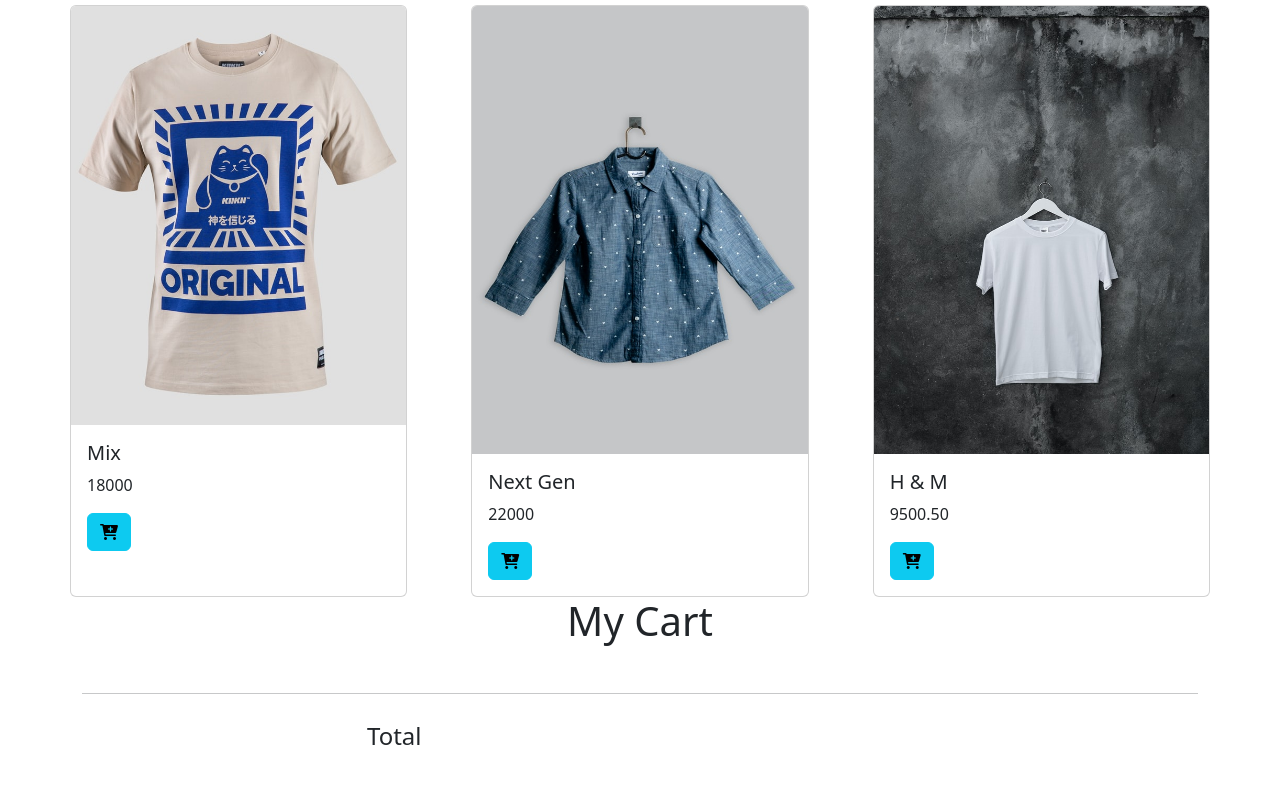
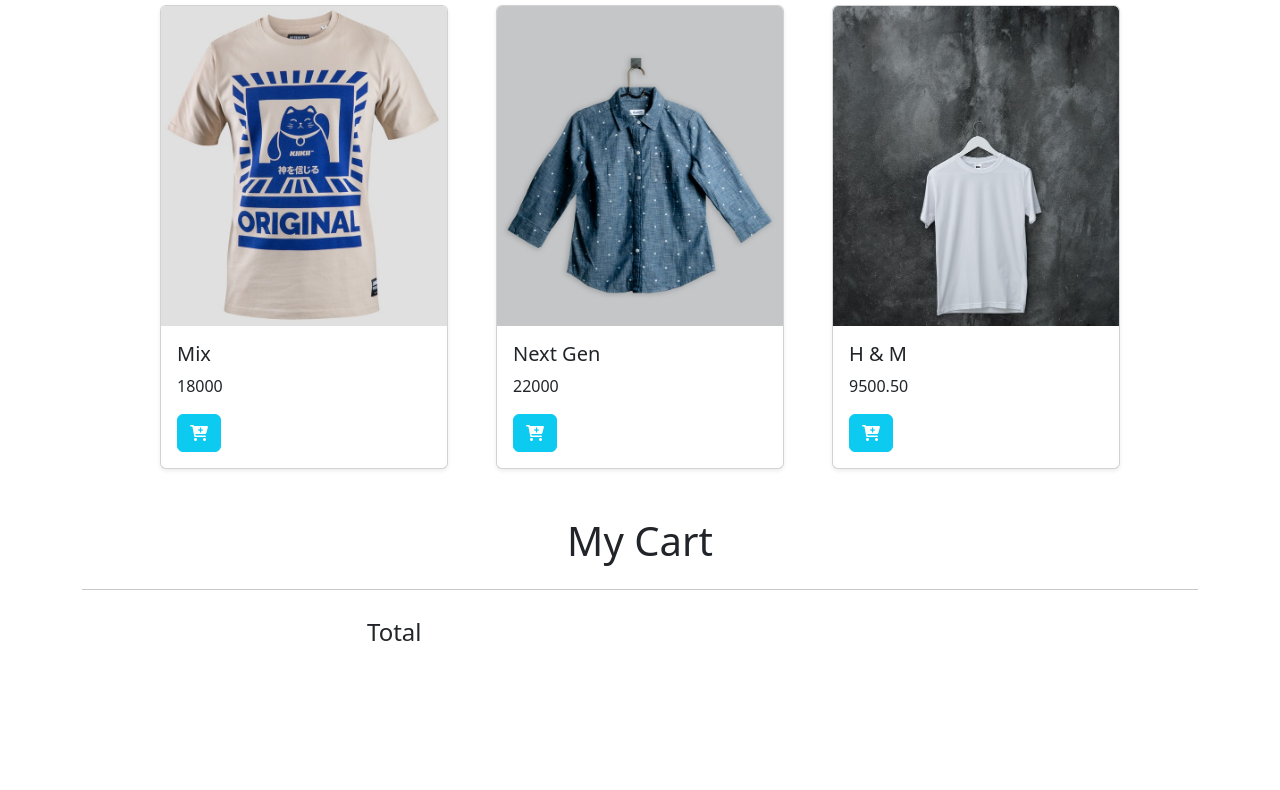
Before and after one commit to thethmuu/online-shop, a plain HTML site: page index.html in a window 1280 px wide. Shown: the part 187-977 px from the top of the page. After the commit the page ends 901 px from the top, so only its background shows below. Drawn offline with nearby package versions, Linux system fonts and the light colour scheme.

Commit message:
style update

```diff
--- a/index.html
+++ b/index.html
@@ -40,7 +40,7 @@
           />
           <button class="btn btn-outline-info" type="submit">Search</button>
         </form>
-        <a class="btn btn-info"
+        <a class="btn btn-info text-white"
           ><i class="fa-solid fa-cart-shopping"></i
         ></a>
       </div>
@@ -49,8 +49,8 @@
     <main class="container my-5">
       <!-- shrits section -->
       <h1 class="text-center">Lastest Shirts</h1>
-      <section class="row mt-4 gap-5">
-        <div class="shop-item card col px-0 me-3">
+      <section class="row justify-content-center mt-4 gap-5">
+        <div class="shop-item card col px-0 shadow-sm">
           <img
             src="images/shirt-one.jpg"
             class="shop-item-image card-img-top"
@@ -59,12 +59,12 @@
           <div class="card-body">
             <h5 class="shop-item-title card-title">Mix</h5>
             <p class="shop-item-price card-text">18000</p>
-            <button class="btn btn-info shop-item-button">
+            <button class="btn btn-info text-white shop-item-button">
               <i class="fa-solid fa-cart-plus"></i>
             </button>
           </div>
         </div>
-        <div class="shop-item card col px-0 me-3">
+        <div class="shop-item card col px-0 shadow-sm">
           <img
             src="images/shirt-two.jpg"
             class="shop-item-image card-img-top"
@@ -73,12 +73,12 @@
           <div class="card-body">
             <h5 class="shop-item-title card-title">Next Gen</h5>
             <p class="shop-item-price card-text">22000</p>
-            <button class="btn btn-info shop-item-button">
+            <button class="btn btn-info text-white shop-item-button">
               <i class="fa-solid fa-cart-plus"></i>
             </button>
           </div>
         </div>
-        <div class="shop-item card col px-0">
+        <div class="shop-item card col px-0 shadow-sm">
           <img
             src="images/shirt-three.jpg"
             class="shop-item-image card-img-top"
@@ -87,7 +87,7 @@
           <div class="card-body">
             <h5 class="shop-item-title card-title">H & M</h5>
             <p class="shop-item-price card-text">9500.50</p>
-            <button class="btn btn-info shop-item-button">
+            <button class="btn btn-info text-white shop-item-button">
               <i class="fa-solid fa-cart-plus"></i>
             </button>
           </div>
@@ -95,8 +95,8 @@
       </section>
 
       <!-- your cart -->
-      <h1 class="text-center">My Cart</h1>
-      <section class="cart-items mt-5">
+      <h1 class="text-center mt-5">My Cart</h1>
+      <section class="cart-items mt-4">
         <!-- cart item container -->
       </section>
       <hr class="mt-4" />
--- a/style.css
+++ b/style.css
@@ -1,5 +1,14 @@
+.shop-item {
+  overflow: hidden;
+  max-width: 18rem;
+}
 .card-img-top {
-  max-height: 28rem;
+  height: 20rem;
+  object-fit: cover;
+  transition: scale 300ms;
+}
+.card-img-top:hover {
+  scale: 1.01;
 }
 
 .cart-img {
```
